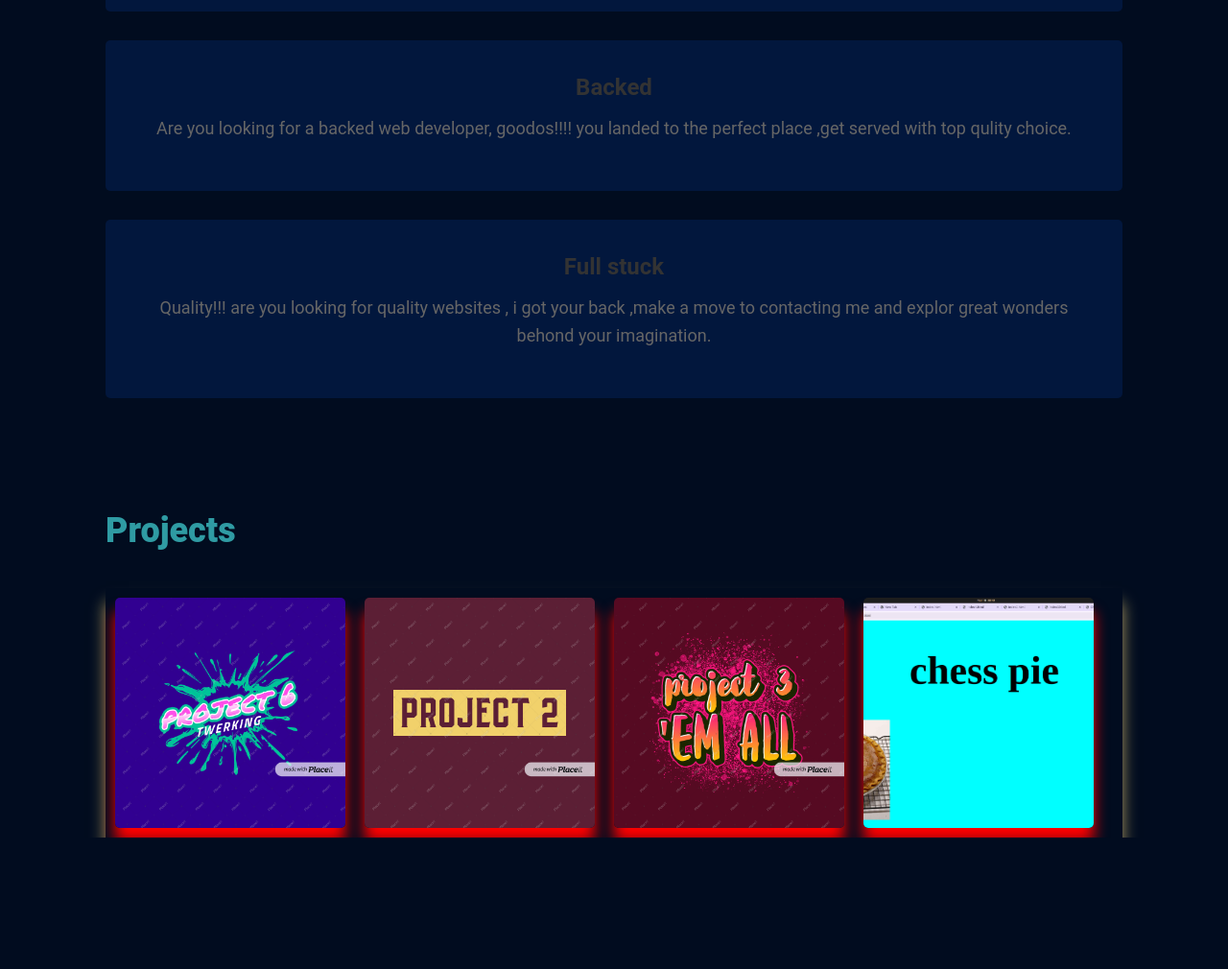
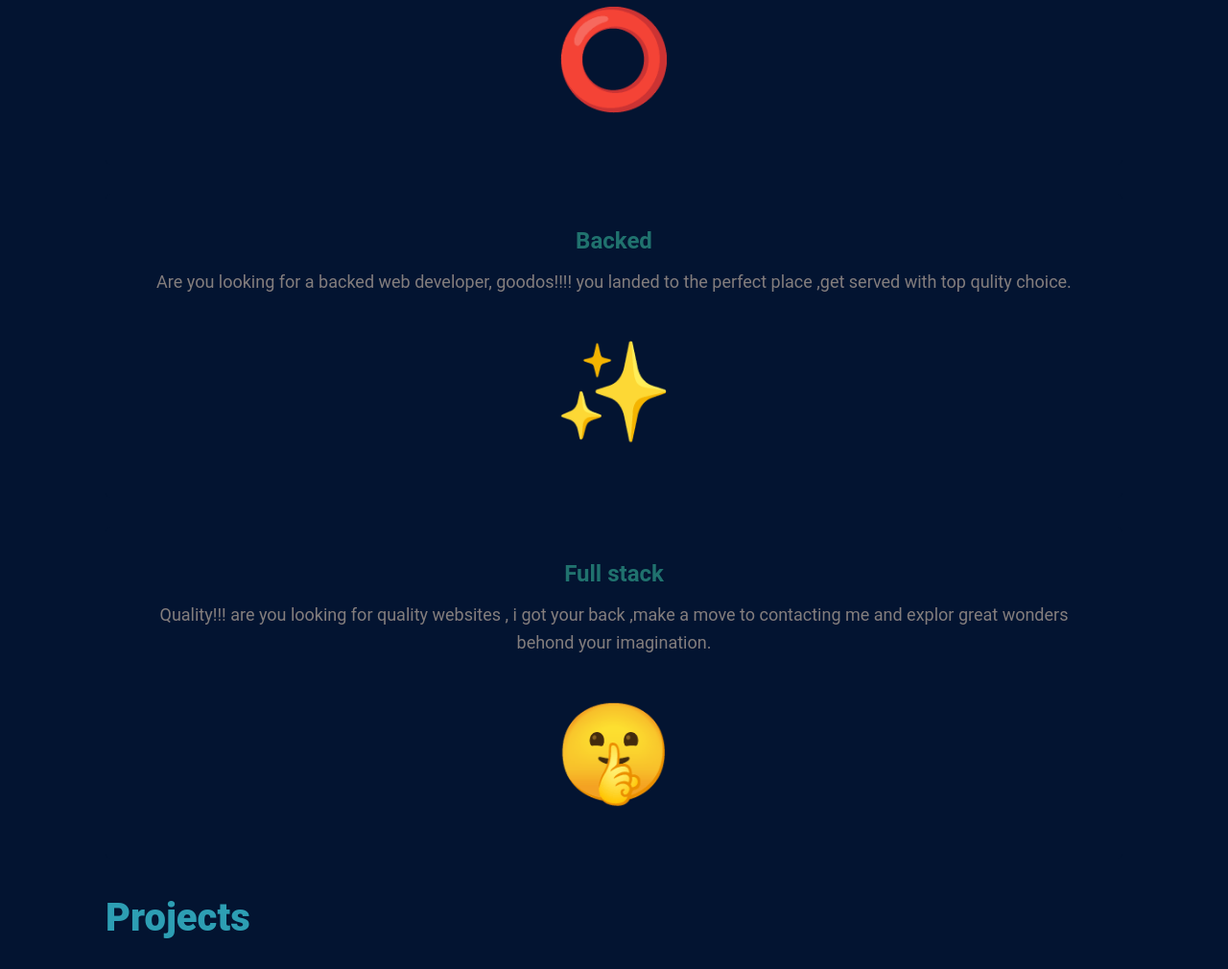
Before and after one commit to ELIUD305KOOME/PORTFOLIO-1, a plain HTML site: page index.html in a window 1280 px wide. Shown: the part 1787-2797 px from the top of the page at 96% size. Drawn offline with Linux system fonts and the light colour scheme.

Commit message:
latest~version

```diff
--- a/index.html
+++ b/index.html
@@ -18,7 +18,7 @@
  <section id="hero">
         <div class="container">
             <div class="left">
-                <img src="koome.jpeg">
+                <span style='font-size:300px;'>&#128100;</span>
                 <h6>Welcome to my Portfolio</h6>
                 <h1>Sir, <span>Eliud</span></h1>
             </div>
@@ -38,27 +38,39 @@
             <i class="fronted"></i>
             <h3>Front</h3>
             <p>Get served with first hand frontend  developed websites make your orders and squench your thirsty first hand  looks, always a better choice .</p>
+            <span style='font-size:100px;'>&#11093;</span>
         </div>
         <div class="card">
             <i class="backed"></i>
             <h3>Backed</h3>
             <p>Are you looking for a backed web developer, goodos!!!! you landed to the perfect place ,get served with top qulity choice.</p>
+            <span style='font-size:100px;'>&#10024;</span>
         </div>
         <div class="card">
-            <i class="fas fa-paint-brush"></i>
-            <h3>Full stuck</h3>
+            <i class="fullstack"></i>
+            <h3>Full stack</h3>
             <p>Quality!!! are you looking for quality websites , i got your back ,make a move to contacting me and explor great wonders behond your imagination.</p>
+            <span style='font-size:100px;'>&#129323;</span>
         </div>
     </div>
 </section>
 <section id="Projects">
     <div class="container">
         <h2>Projects</h2>
-        <div class="gallery">
-            <img src="project6.png" alt="Project 1">
-            <img src="project two.png" alt="Project 2">
-            <img src="project 3.png" alt="Project 3">
-            <img src="chess pie priject.png" alt="Project 4">
+        <div class="box">
+            <h1 class="headings">Project~0rga01</h1>
+            <p>frontend web quality,self owned,side practise,simple and easy.</p>
+            <span style='font-size:100px;'>&#9889;</span>
+        </div>
+        <div class="box">
+            <h1 class="headings">Project~0rgb012</h1>
+            <p>frontend web quality,self owned,side practise,simple and easy.</p>
+            <span style='font-size:100px;'>&#9889;</span>
+        </div>
+        <div class="box">
+            <h1 class="headings">Project~0rgc023</h1>
+            <p>frontend web quality,self owned,side practise,simple and easy.</p>
+            <span style='font-size:100px;'>&#9889;</span>
         </div>
     </div>
 </section>
--- a/styles.css
+++ b/styles.css
@@ -2,7 +2,7 @@
     margin: 0;
     padding: 0;
     box-sizing: border-box;
-    background-color: #010c1f;
+    background-color: #031431;
     color: bisque;
 }
 body {
@@ -28,13 +28,22 @@ ul {
     margin: 50px;
     margin-bottom: 10px;
     border-radius: 5px;
-    box-shadow: 0 9px 9px wheat;
+    box-shadow: greenyellow;
+
+
+}
+.navbar a:hover{
+    background-color: #817a64;
+    color: #010c1f;
+    transition-duration: 0.5s;
+    box-shadow:0 0 50px rgb(92, 76, 94);
 }
 .container {
     max-width: 1110px;
     margin: auto;
     overflow: hidden;
     padding: 0 25px;
+
 }
 #left{
     font-size: 150px;
@@ -62,18 +71,22 @@ ul {
     color: #fff;
     margin-bottom: 10px;
 }
-#hero .left img{
-    width: 350px;
-    height: 400px;
-    border-radius: 100px;
-    box-shadow: 0 15px 15px rgb(152, 250, 6);
-}
 #hero .left h1 {
     font-size: 150px;
     font-weight: 900;
     color: #fff;
     margin-bottom: 15px;
     box-shadow:0 15px 15px whitesmoke;
+    background: linear-gradient(to right,red,green);
+    border-radius: 20px;
+
+}
+#hero .left :hover{
+    transform: 70px;
+    box-shadow:0 0 70px red;
+    border-style: ridge;
+    transition-duration: 0.5s;
+    transform: translateY(-50px);
 }
 #hero .left h1 span {
     color: #ffc107;
@@ -95,6 +108,9 @@ ul {
 }
 #services {
     padding: 100px 20;
+    flex-direction: column;
+    border-color: rgb(34, 147, 155);
+
 }
 #services h2 {
     font-size: 36px;
@@ -103,76 +119,81 @@ ul {
     margin-bottom: 30px;
 }
 #services .card {
-    background: #02173d;
     padding: 30px;
     border-radius: 5px;
     margin-bottom: 30px;
     text-align: center;
-    transition: all 0.3s ease;
+    transition: all 0.3s ;
+
+}
+#servises .card span{
+    background-color: transparent;
 }
 #services .card:hover {
     transform: translateY(-30px);
-    box-shadow: 0 50px 40px rgba(4, 158, 230, 0.1);
-    transition-duration: 0.3s;
+    box-shadow: 0 70px 40px rgba(4, 158, 230, 0.1);
+    transition-duration: 0.2s;
     transform-origin: 30px;
+    background-color: #031431;
+    color: rgb(96, 128, 223);
 }
+
 #services .card i {
     font-size: 48px;
-    color: #c59b1d;
+    color: #ddab14;
     margin-bottom: 20px;
 }
 #services .card h3 {
     font-size: 24px;
     font-weight: 700;
-    color: #333;
+    color: #20726e;
     margin-bottom: 10px;
-    background-color: #02173d;
+    background-color: transparent;
 }
 #services .card p {
     font-size: 18px;
     font-weight: 400;
-    color: #666;
+    color: #837d7d;
     margin-bottom: 20px;
-    background-color: #02173d;
+    background-color: transparent;
+}
+#Projects h2{
+    font-size: 40px;
+    font-weight: 900;
+    color: #2d9eb3;
+    margin-bottom: 30px;
+}
+.box:hover {
+    background-position: left bottom;
+    border: none;
+    box-shadow: 0 0 20px rgb(102, 62, 62);
+    animation-duration: 2s linear infinite;
+    background: rgb(22, 31, 77);
+    transform: translateY(-50px)
 }
 
-#Projects {
-    padding: 80px 0;
+
+.box{
+    align-items: center;
+    text-align: justify;
+    display: flex;
+    flex-direction: column;
+    width: 1000px;
+    height: 400px;
+    border: 2px solid rgb(28, 83, 85);
+    padding: 11px;
+    margin: 10px;
+    border-radius: 30px;
+
+    transition: all .3s;
+    background: linear-gradient(to top, rgba(63,94,251,1) 0%, rgba(252,70,107,1) 100%,);
 }
-#Projects h2 {
-    font-size: 36px;
-    font-weight: 900;
-    color: #2f9ba3;
-    margin-bottom: 30px;
-
+.box h1,p{
+    background: transparent;
 }
-#Projects .gallery {
-    display: flex;
-    justify-content: auto;
-    box-shadow: 0 15px 15px #ac9960;
-
-
+.box span{
+    background-color: transparent;
 }
-
-#Projects .gallery img {
-    width: 240px;
-    margin-bottom: 30px;
-    border-radius: 5px;
-    object-fit: cover;
-    padding: 10px 10;
-    margin: 10px;
-    box-shadow: 0 15px 15px red;
-
-}
-#Projects .gallery img:hover {
-    transform: translateY(-30px);
-    box-shadow: 0 50px 40px rgba(243, 246, 247, 0.1);
-    transition-delay: 0.2s;
-    box-shadow:0 40px 50px rgb(182, 50, 10);
-    transition-duration: 0.3s;
-
-}
-
 
 #contact {
     padding: 80px 0;
```
Also changed, not shown: IMG_20240229_170544_485~3 (1).jpg (added), banm.avif (added).
